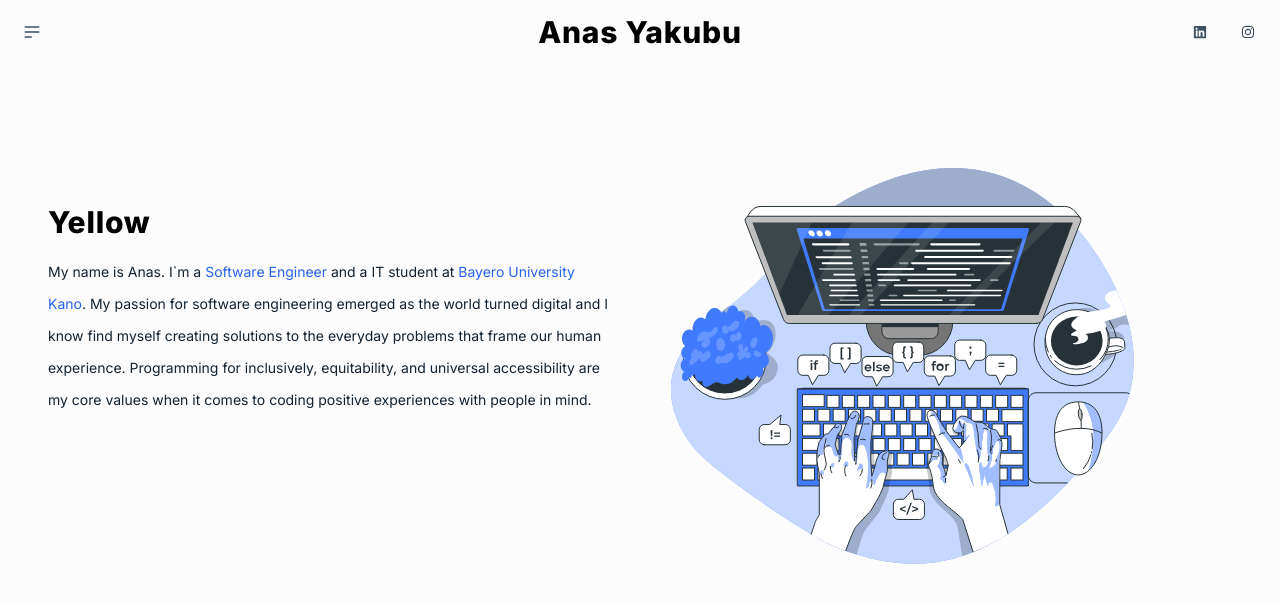
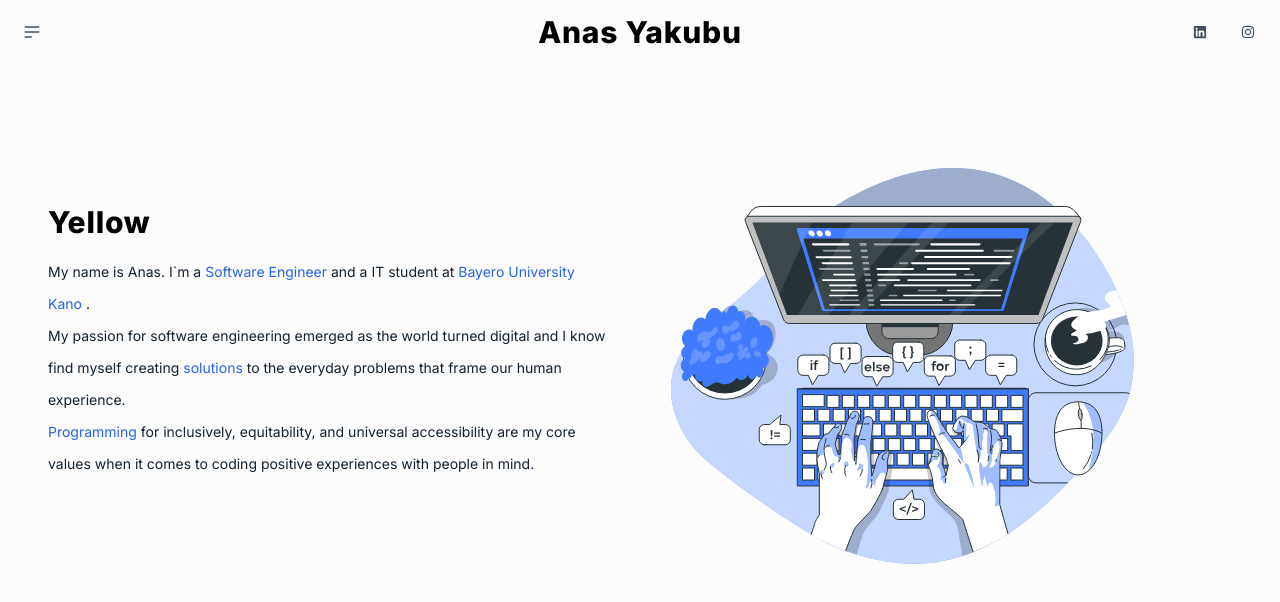
Before and after one commit to anasyakubu/best-portfolio, a Next.js app: page /Pages/About in a window 1280 px wide. Shown: the top 602 px of the page. Built offline with nearby package versions, Linux system fonts and the light colour scheme.

Commit message:
Text Content edit 2

```diff
--- a/src/app/sections/Intro/Intro.tsx
+++ b/src/app/sections/Intro/Intro.tsx
@@ -42,12 +42,15 @@ const Intro = () => {
                 >
                   {" "}
                   Bayero University Kano
-                </Link>
-                . My passion for software engineering emerged as the world
-                turned digital and I know find myself creating solutions to the
-                everyday problems that frame our human experience. Programming
-                for inclusively, equitability, and universal accessibility are
-                my core values when it comes to coding positive experiences with
+                </Link>{" "}
+                .
+                <br /> My passion for software engineering emerged as the world
+                turned digital and I know find myself creating{" "}
+                <span className="text-blue-600">solutions</span> to the everyday
+                problems that frame our human experience. <br />{" "}
+                <span className="text-blue-600">Programming</span> for
+                inclusively, equitability, and universal accessibility are my
+                core values when it comes to coding positive experiences with
                 people in mind.
               </p>
             </div>
```
